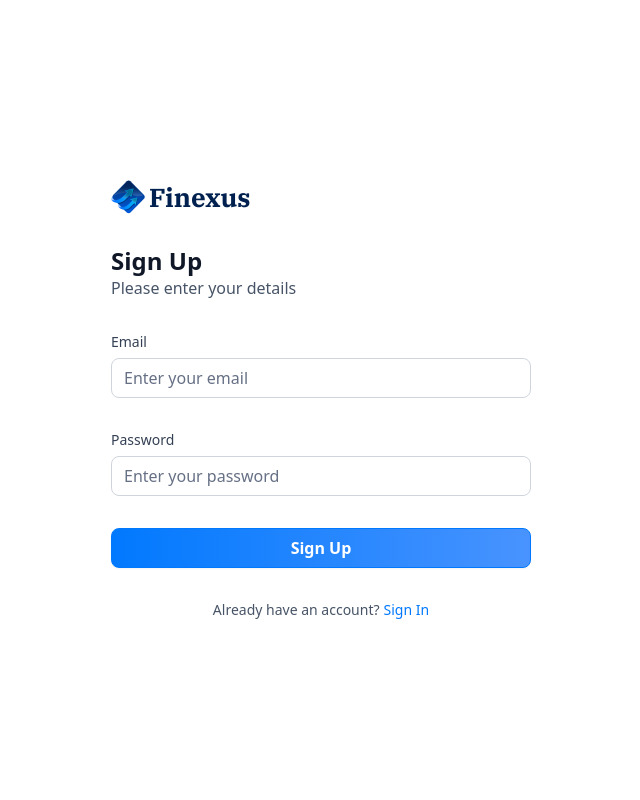
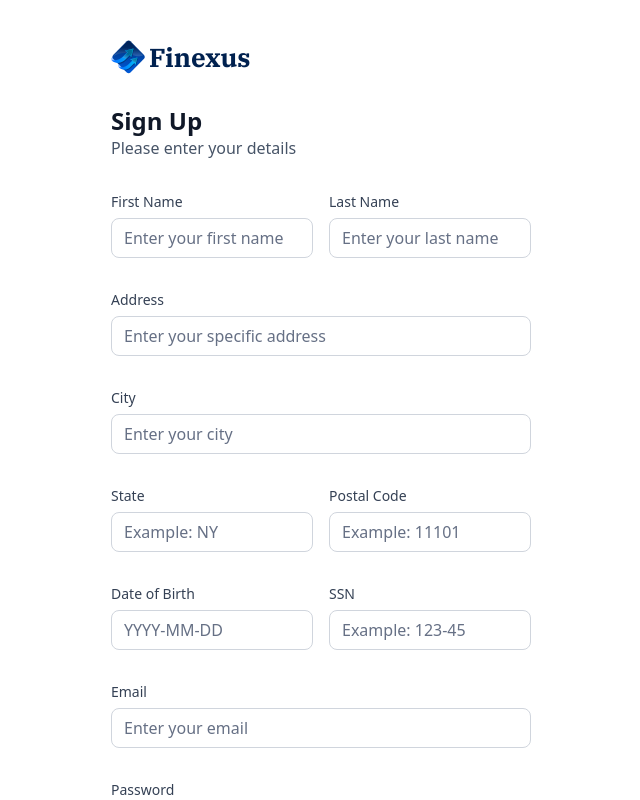
Before and after one commit to kanan88/finexus, a Next.js app: page /sign-up in a window 1280 px wide. Shown: the top 800 px of the page, without its empty margins (319-959 px from the left). Built offline with nearby package versions, Linux system fonts and the light colour scheme.

Commit message:
implement sign up form with react-hook-form and zod validation

```diff
--- a/components/AuthForm.tsx
+++ b/components/AuthForm.tsx
@@ -12,15 +12,13 @@ import { Form } from "@/components/ui/form";
 import logo from "@/public/icons/logo.svg";
 import CustomInput from "./CustomInput";
 import { Loader2 } from "lucide-react";
-
-const formSchema = z.object({
-  email: z.string().email(),
-  password: z.string().min(8),
-});
+import { authFormSchema } from "@/lib/utils";
 
 const AuthForm = ({ type }: { type: string }) => {
   const [user, setUser] = useState(null);
   const [isLoading, setIsLoading] = useState(false);
+
+  const formSchema = authFormSchema(type);
 
   const form = useForm<z.infer<typeof formSchema>>({
     resolver: zodResolver(formSchema),
@@ -62,6 +60,65 @@ const AuthForm = ({ type }: { type: string }) => {
         <>
           <Form {...form}>
             <form onSubmit={form.handleSubmit(onSubmit)} className="space-y-8">
+              {type === "sign-up" && (
+                <>
+                  <div className="flex gap-4">
+                    <CustomInput
+                      control={form.control}
+                      name="firstName"
+                      label="First Name"
+                      placeholder="Enter your first name"
+                    />
+                    <CustomInput
+                      control={form.control}
+                      name="lastName"
+                      label="Last Name"
+                      placeholder="Enter your last name"
+                    />
+                  </div>
+                  <CustomInput
+                    control={form.control}
+                    name="address1"
+                    label="Address"
+                    placeholder="Enter your specific address"
+                  />
+                  <CustomInput
+                    control={form.control}
+                    name="city"
+                    label="City"
+                    placeholder="Enter your city"
+                  />
+                  <div className="flex gap-4">
+                    <CustomInput
+                      control={form.control}
+                      name="state"
+                      label="State"
+                      placeholder="Example: NY"
+                    />
+                    <CustomInput
+                      control={form.control}
+                      name="postalCode"
+                      label="Postal Code"
+                      placeholder="Example: 11101"
+                    />
+                  </div>
+                  <div className="flex gap-4">
+                    <CustomInput
+                      control={form.control}
+                      name="dateOfBirth"
+                      label="Date of Birth"
+                      placeholder="YYYY-MM-DD"
+                    />
+                    <CustomInput
+                      control={form.control}
+                      name="ssn"
+                      label="SSN"
+                      placeholder="Example: 123-45"
+                    />
+                  </div>
+                </>
+              )}
+
               <CustomInput
                 control={form.control}
                 name="email"
```
